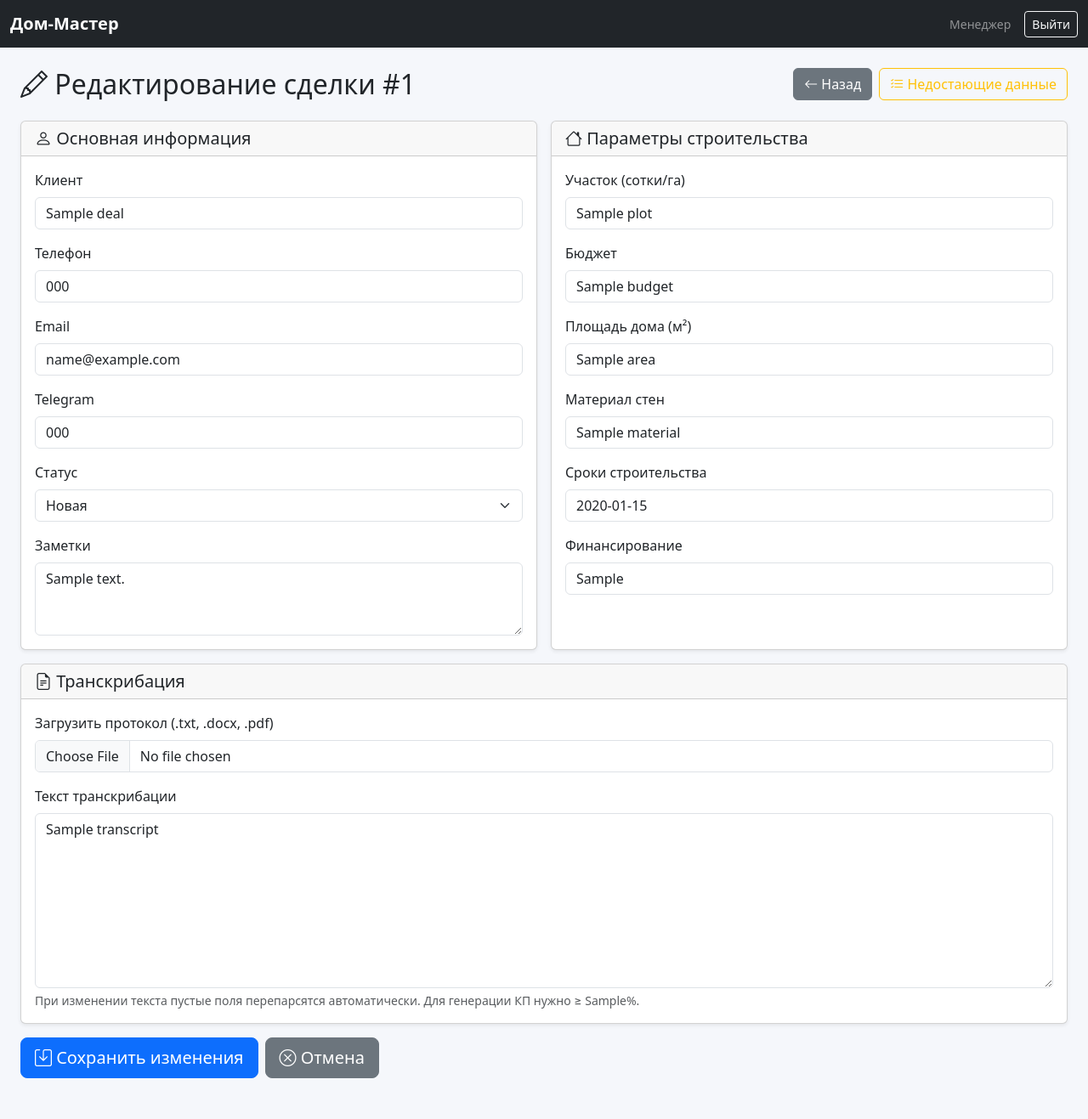
After one commit to PavelKoff2025/AI_Bot_avto_KP, a Flask app: template web_app/templates/deals/edit.html in a window 1280 px wide. The commit adds this page. Shown: the whole page at 85% size. Run offline with Flask 3, Linux system fonts and the light colour scheme; the template is opened without the code that fills it: most values are stand-ins (such as "Sample title", 1, 10 or a date in 2020); parts of the project's set-up code (start-up, migrations or seed data) failed here and were passed over.

Commit message:
feat: улучшен парсер телефонов и UI редактирования сделок
Нормализация номеров (+7/8/компактные), страница edit, подробные подсказки со копированием скрипта и чище таблица сделок.

Co-authored-by: Cursor <cursoragent@cursor.com>

```diff
--- a/requirements.txt
+++ b/requirements.txt
@@ -21,6 +21,8 @@ aiogram>=3.13.0,<4
 jinja2>=3.1.4,<4
 weasyprint>=62.3,<70
 pypdf>=5.0.0,<7
+PyPDF2>=3.0.1,<4
+python-docx>=1.1.0,<2
 
 # --- Config / API ---
 python-dotenv>=1.0.1,<2
--- /dev/null
+++ b/web_app/templates/deals/edit.html
@@ -0,0 +1,144 @@
+{% extends "base.html" %}
+
+{% block title %}Редактирование сделки #{{ deal.id }} — Дом-Мастер{% endblock %}
+
+{% block content %}
+<div class="d-flex justify-content-between align-items-center mb-4 flex-wrap gap-2">
+    <h2 class="mb-0"><i class="bi bi-pencil"></i> Редактирование сделки #{{ deal.id }}</h2>
+    <div class="d-flex flex-wrap gap-2">
+        <a href="{{ url_for('deals.deal_detail', deal_id=deal.id) }}" class="btn btn-secondary">
+            <i class="bi bi-arrow-left"></i> Назад
+        </a>
+        <a href="{{ url_for('deals.incomplete_data', deal_id=deal.id) }}" class="btn btn-outline-warning">
+            <i class="bi bi-list-check"></i> Недостающие данные
+        </a>
+    </div>
+</div>
+
+<form method="POST" enctype="multipart/form-data" class="row g-3">
+    <div class="col-md-6">
+        <div class="card shadow-sm h-100">
+            <div class="card-header">
+                <h5 class="mb-0"><i class="bi bi-person"></i> Основная информация</h5>
+            </div>
+            <div class="card-body">
+                <div class="mb-3">
+                    <label class="form-label">Клиент</label>
+                    <input type="text" name="client_name" class="form-control"
+                           value="{{ deal.client_name or '' }}">
+                </div>
+                <div class="mb-3">
+                    <label class="form-label">Телефон</label>
+                    <input type="tel" name="client_phone" class="form-control"
+                           value="{{ deal.client_phone or '' }}"
+                           placeholder="+7...">
+                </div>
+                <div class="mb-3">
+                    <label class="form-label">Email</label>
+                    <input type="email" name="client_email" class="form-control"
+                           value="{{ deal.client_email or '' }}">
+                </div>
+                <div class="mb-3">
+                    <label class="form-label">Telegram</label>
+                    <input type="text" name="client_telegram" class="form-control"
+                           value="{{ deal.client_telegram or '' }}"
+                           placeholder="@username">
+                </div>
+                <div class="mb-3">
+                    <label class="form-label">Статус</label>
+                    <select name="status" class="form-select">
+                        <option value="new" {% if deal.status == 'new' %}selected{% endif %}>Новая</option>
+                        <option value="sent" {% if deal.status == 'sent' %}selected{% endif %}>Отправлено</option>
+                        <option value="answered" {% if deal.status == 'answered' %}selected{% endif %}>Ответ получен</option>
+                        <option value="stalled" {% if deal.status == 'stalled' %}selected{% endif %}>Зависла</option>
+                        <option value="won" {% if deal.status == 'won' %}selected{% endif %}>Выиграна</option>
+                        <option value="lost" {% if deal.status == 'lost' %}selected{% endif %}>Проиграна</option>
+                    </select>
+                </div>
+                <div class="mb-0">
+                    <label class="form-label">Заметки</label>
+                    <textarea name="notes" class="form-control" rows="3">{{ deal.notes or '' }}</textarea>
+                </div>
+            </div>
+        </div>
+    </div>
+
+    <div class="col-md-6">
+        <div class="card shadow-sm h-100">
+            <div class="card-header">
+                <h5 class="mb-0"><i class="bi bi-house"></i> Параметры строительства</h5>
+            </div>
+            <div class="card-body">
+                <div class="mb-3">
+                    <label class="form-label">Участок (сотки/га)</label>
+                    <input type="text" name="plot" class="form-control"
+                           value="{{ deal.plot or '' }}"
+                           placeholder="например: 10 соток">
+                </div>
+                <div class="mb-3">
+                    <label class="form-label">Бюджет</label>
+                    <input type="text" name="budget" class="form-control"
+                           value="{{ deal.budget or '' }}"
+                           placeholder="например: 7–8 млн руб.">
+                </div>
+                <div class="mb-3">
+                    <label class="form-label">Площадь дома (м²)</label>
+                    <input type="text" name="area" class="form-control"
+                           value="{{ deal.area or '' }}"
+                           placeholder="например: 120–140 м²">
+                </div>
+                <div class="mb-3">
+                    <label class="form-label">Материал стен</label>
+                    <input type="text" name="material" class="form-control"
+                           value="{{ deal.material or '' }}"
+                           placeholder="газобетон / кирпич / брус">
+                </div>
+                <div class="mb-3">
+                    <label class="form-label">Сроки строительства</label>
+                    <input type="text" name="timeline" class="form-control"
+                           value="{{ deal.timeline or '' }}"
+                           placeholder="например: август 2026">
+                </div>
+                <div class="mb-0">
+                    <label class="form-label">Финансирование</label>
+                    <input type="text" name="funding_source" class="form-control"
+                           value="{{ deal.funding_source or '' }}"
+                           placeholder="свои / ипотека / маткапитал">
+                </div>
+            </div>
+        </div>
+    </div>
+
+    <div class="col-12">
+        <div class="card shadow-sm">
+            <div class="card-header">
+                <h5 class="mb-0"><i class="bi bi-file-earmark-text"></i> Транскрибация</h5>
+            </div>
+            <div class="card-body">
+                <div class="mb-3">
+                    <label class="form-label">Загрузить протокол (.txt, .docx, .pdf)</label>
+                    <input type="file" name="file" class="form-control" accept=".txt,.doc,.docx,.pdf">
+                </div>
+                <div class="mb-0">
+                    <label class="form-label">Текст транскрибации</label>
+                    <textarea name="transcript" class="form-control" rows="8"
+                              placeholder="Вставьте текст протокола...">{{ deal.transcript or '' }}</textarea>
+                    <div class="form-text">
+                        При изменении текста пустые поля перепарсятся автоматически.
+                        Для генерации КП нужно ≥ {{ kp_threshold or 80 }}%.
+                    </div>
+                </div>
+            </div>
+        </div>
+    </div>
+
+    <div class="col-12 d-flex flex-wrap gap-2">
+        <button type="submit" class="btn btn-primary btn-lg">
+            <i class="bi bi-save"></i> Сохранить изменения
+        </button>
+        <a href="{{ url_for('deals.deal_detail', deal_id=deal.id) }}" class="btn btn-secondary btn-lg">
+            <i class="bi bi-x-circle"></i> Отмена
+        </a>
+    </div>
+</form>
+{% endblock %}
```
Also changed, not shown: test_all_phones.py (added, +53 -0 lines), web_app/routes_deals.py (+80 -46 lines), web_app/templates/deals/incomplete_data.html (added, +185 -0 lines), web_app/templates/deals/list.html (+17 -20 lines), web_app/transcript_parser_local.py (+34 -2 lines).
